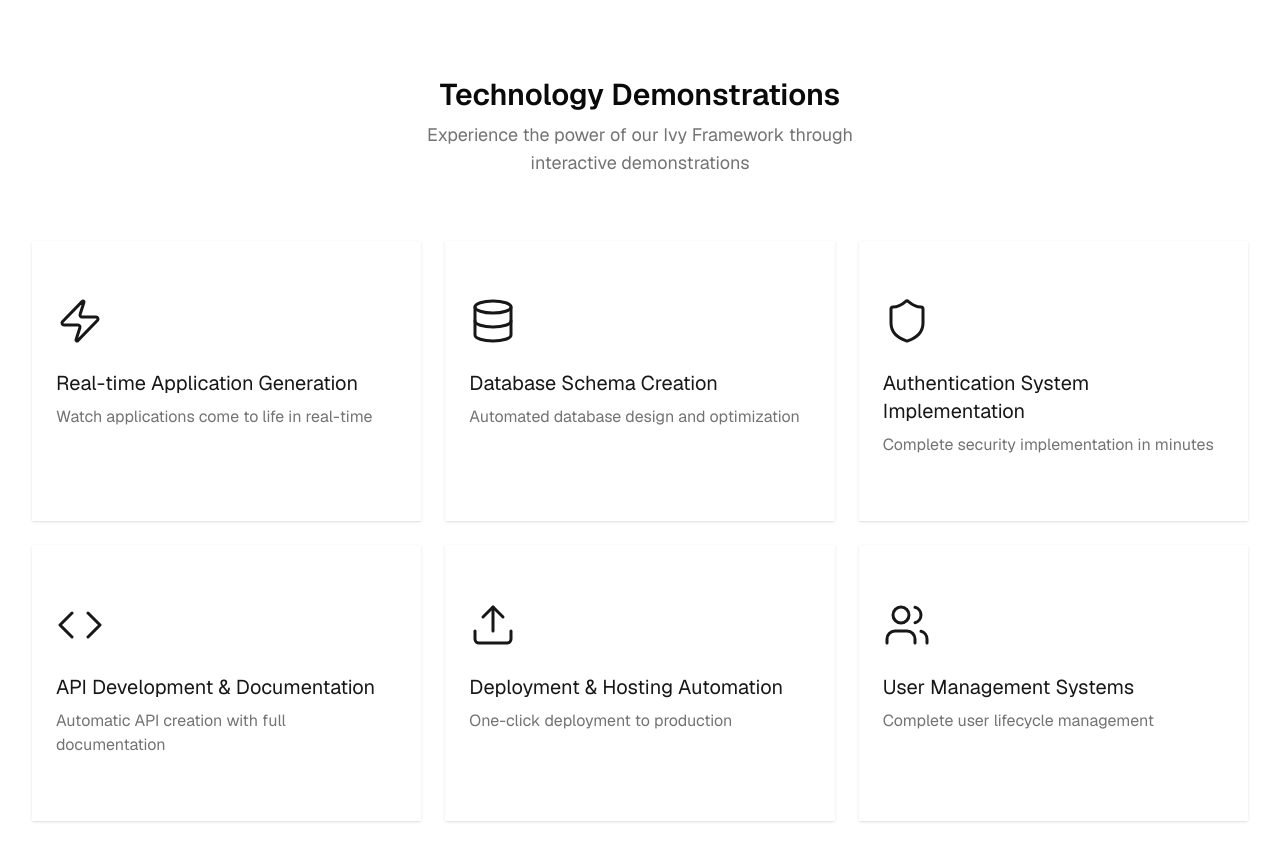
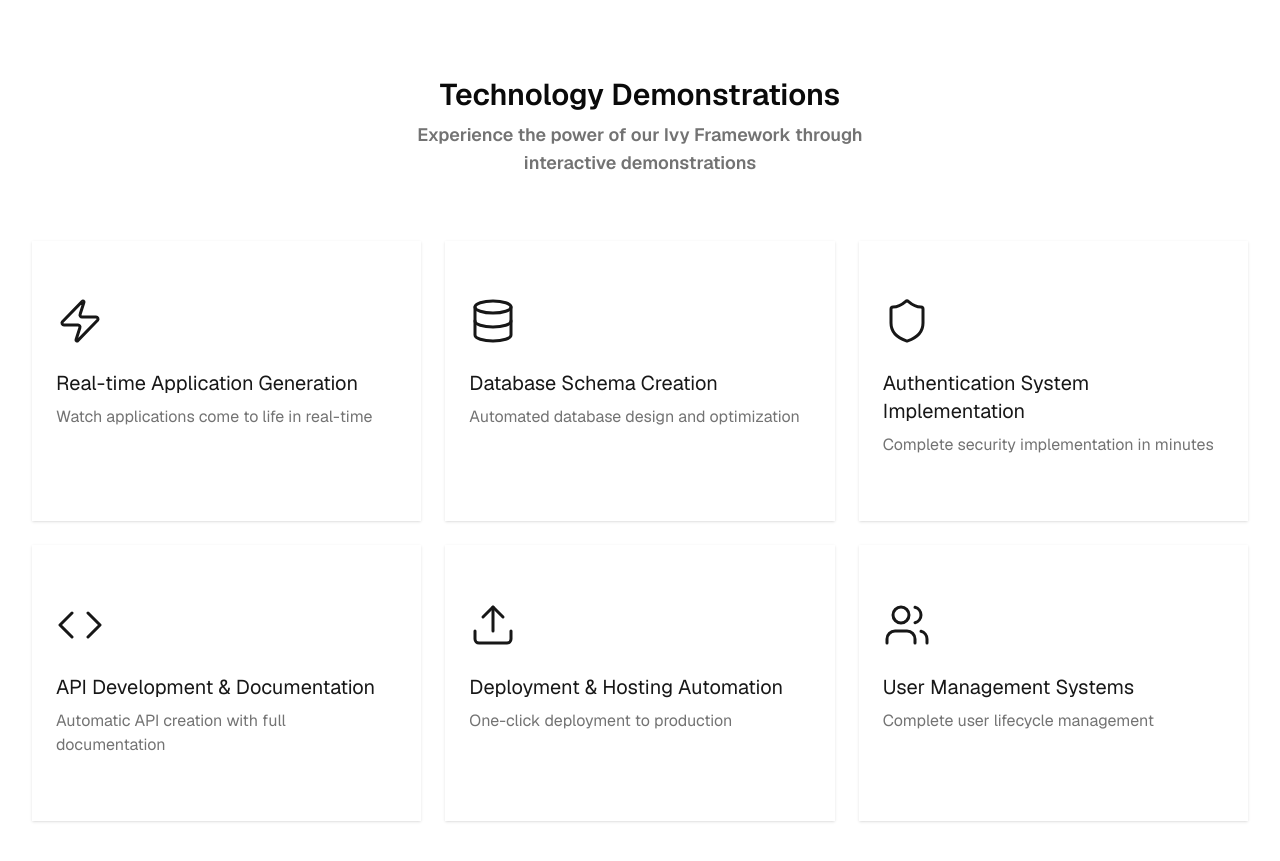
Before and after one commit to SpaceCorps/web, a React (Vite) app: page /portfolio in a window 1280 px wide. Shown: the part 2420-3281 px from the top of the page. Built offline with nearby package versions, Linux system fonts and the light colour scheme.

Commit message:
feat: set font as semibold for sub header text

```diff
--- a/src/components/TechnologyDemosSection/TechnologyDemosSection.tsx
+++ b/src/components/TechnologyDemosSection/TechnologyDemosSection.tsx
@@ -65,7 +65,7 @@ const TechnologyDemosSection: React.FC<TechnologyDemosSectionProps> = () => {
           <h2 className="text-3xl font-semibold text-foreground mb-2">
             Technology Demonstrations
           </h2>
-          <p className="text-lg text-muted-foreground max-w-108 mx-auto">
+          <p className="text-lg font-semibold text-muted-foreground max-w-120 mx-auto">
             Experience the power of our Ivy Framework through interactive
             demonstrations
           </p>
```
